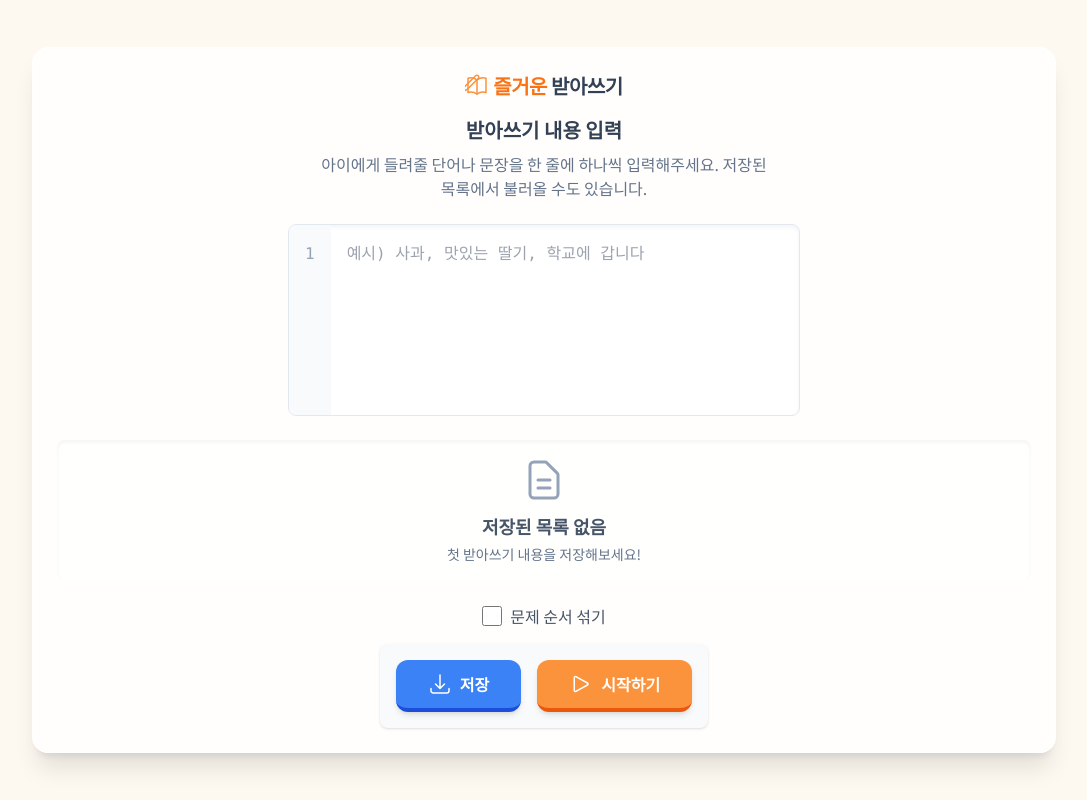
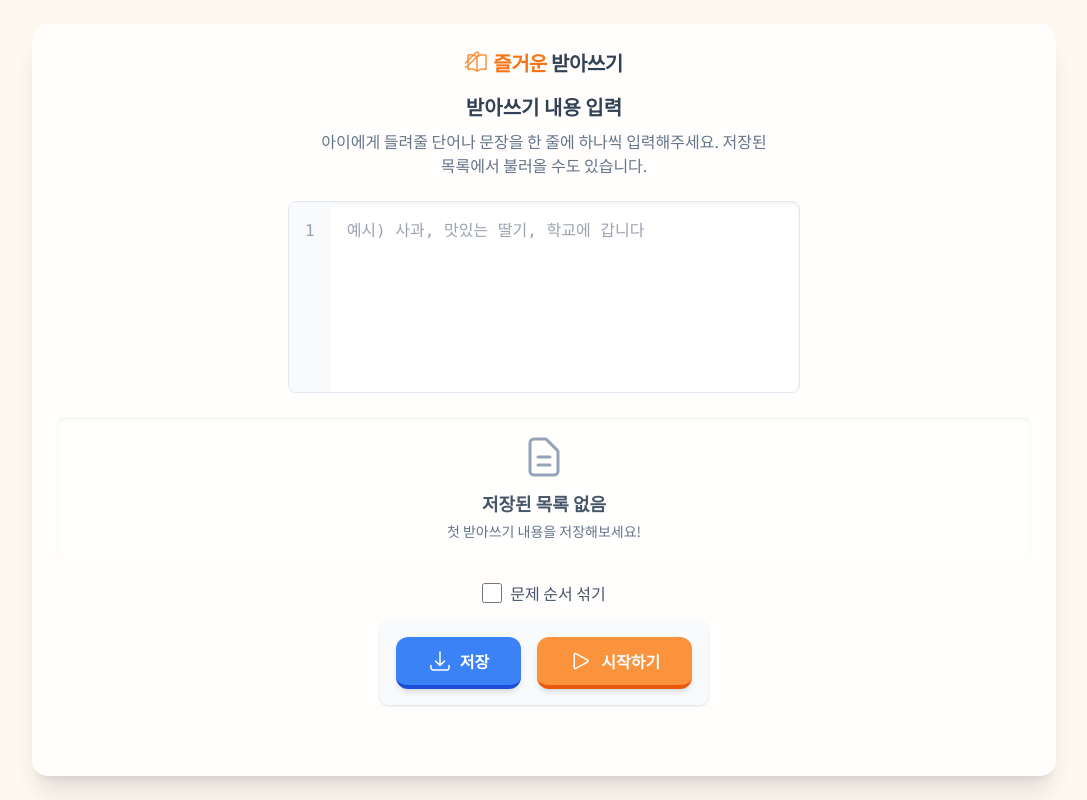
Before and after one commit to yeob77/dictation, a React (Vite) app: page / in a window 1280 px wide. Shown: the whole page, without its empty margins (96-1183 px from the left). Built offline with nearby package versions, Linux system fonts and the light colour scheme.

Commit message:
Revert "fix: Ensure WritingCanvas has a minimum height in landscape mode"
This reverts commit bfb2ee38baad734de20156f3800aaf8a7b0342cc.

```diff
--- a/App.tsx
+++ b/App.tsx
@@ -153,6 +153,7 @@ const App: React.FC = () => {
             dictations={dictations}
             onUpdate={setDictations}
             onRestart={handleRestart}
+            onRetry={handleRetry}
             onPracticeMistakes={handlePracticeMistakes}
             onRetryOriginal={handleRetryOriginal}
             isPracticeSession={isPracticeSession}
@@ -164,7 +165,7 @@ const App: React.FC = () => {
   };
 
   return (
-    <div className="min-h-screen w-screen flex flex-col items-center justify-center p-4 sm:p-6 overflow-y-auto">
+    <div className="h-screen w-screen flex flex-col items-center justify-center p-4 sm:p-6">
       <Toaster position="bottom-center" />
        <main className="w-full max-w-5xl mx-auto flex flex-col h-full bg-white/80 backdrop-blur-sm rounded-2xl shadow-xl p-2 sm:p-6 border border-white">
         <header className="text-center mb-2 md:mb-4 flex-shrink-0 flex items-center justify-center gap-3 landscape:gap-1">
--- a/components/DictationView.tsx
+++ b/components/DictationView.tsx
@@ -184,7 +184,7 @@ const DictationView: React.FC<DictationViewProps> = ({ dictations, onFinish, onB
         </div>
       </div>
 
-      <div className="flex-grow w-full self-stretch my-2 overflow-y-auto min-h-[200px]">
+      <div className="flex-grow w-full self-stretch my-2 overflow-y-auto min-h-0">
         <WritingCanvas
           key={currentIdx}
           ref={canvasRef}
```
